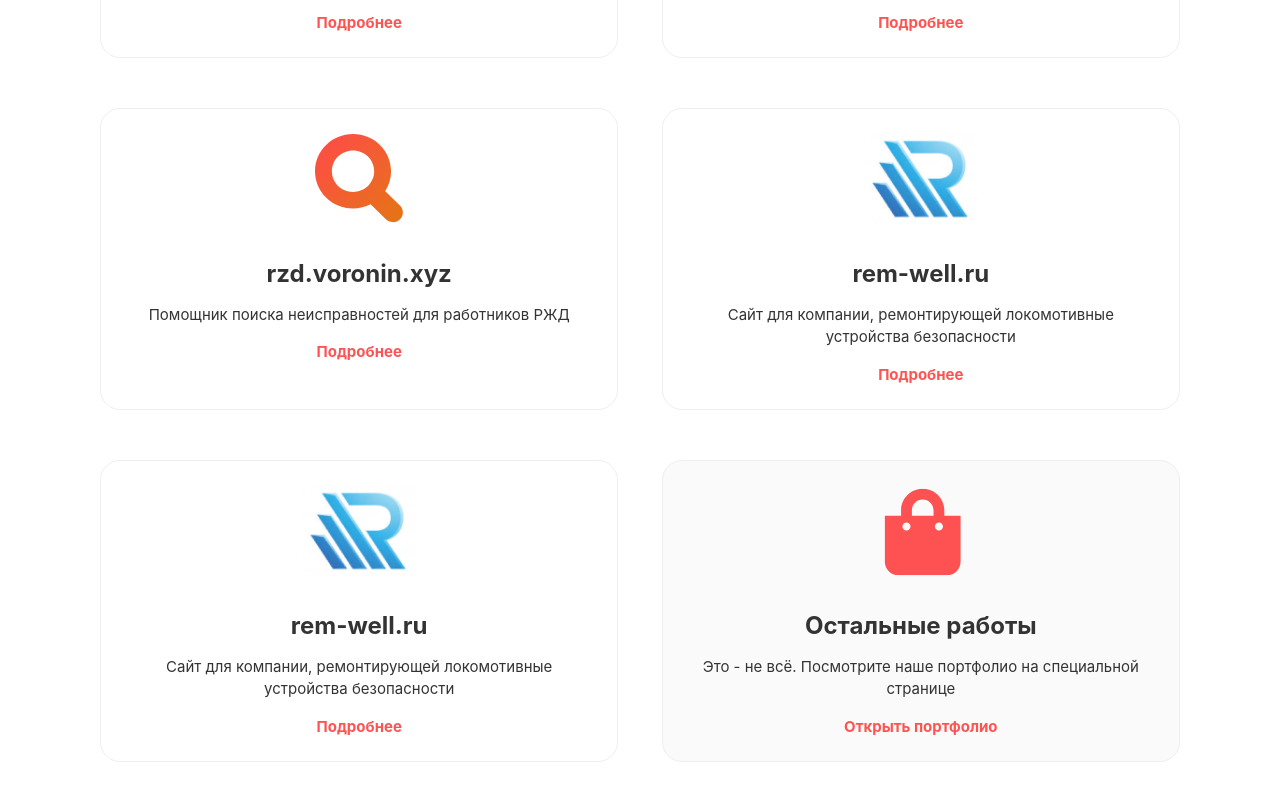
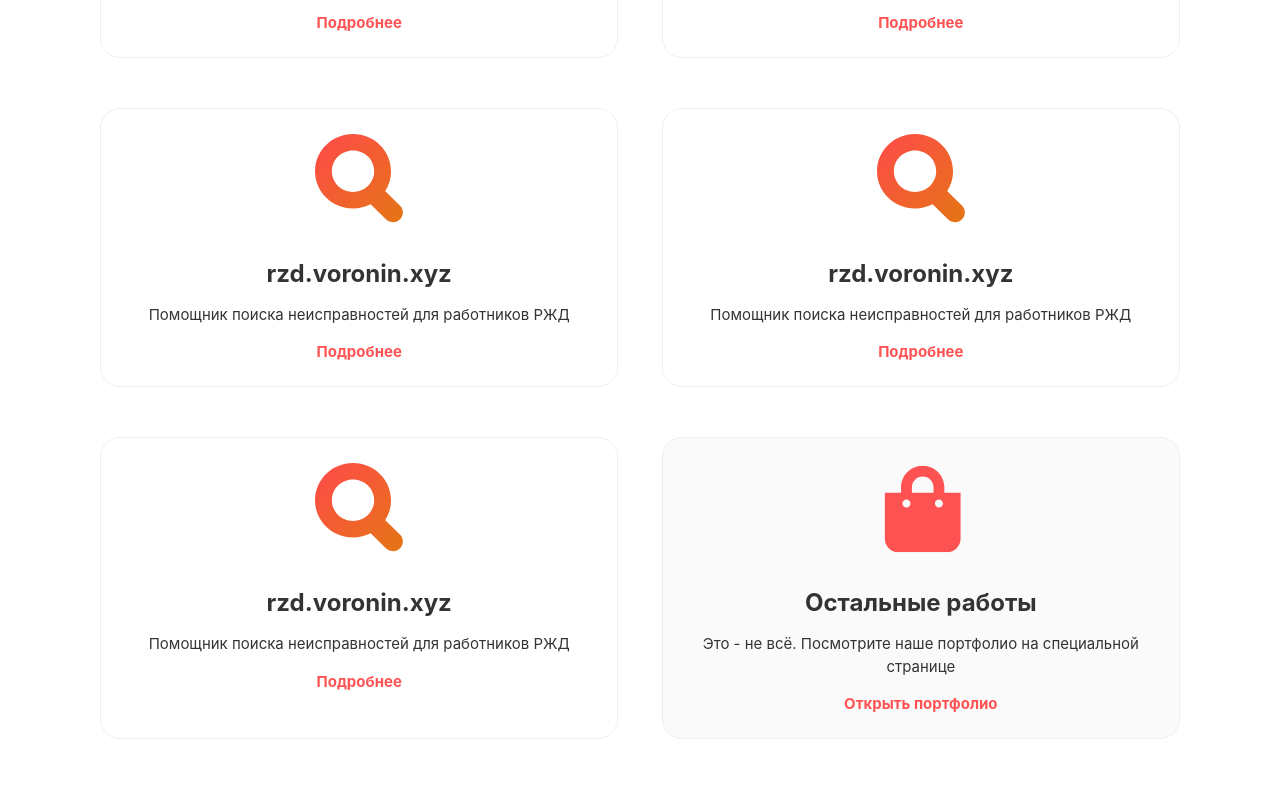
Before and after one commit to catlense/catlense-redesign, a Next.js app: page / in a window 1280 px wide. Shown: the part 1910-2710 px from the top of the page. Built offline with nearby package versions, Linux system fonts and the light colour scheme.

Commit message:
Detail page portfolio

```diff
--- /dev/null
+++ b/components/Portfolio/portfolio.module.scss
@@ -0,0 +1,56 @@
+.portfolio {
+  display: flex;
+  margin-top: 60px;
+  @media(max-width: 740px) {
+    flex-direction: column;
+  }
+  .leftSidebar {
+    padding: 25px;
+    border-radius: 20px;
+    background-color: #f9f9f9;
+    max-width: calc(320px - 50px);
+    width: calc(100% - 50px);
+    position: sticky;
+    top: 10px;
+    @media(max-width: 425px) {
+      max-width: calc(100% - 50px);
+    }
+    img {
+      width: 100%;
+      border-radius: 15px;
+    }
+    h2 {
+      font-weight: 500;
+      margin-bottom: 15px;
+    }
+    a {
+      color: #777;
+    }
+    button {
+      width: 100%;
+      height: 50px;
+      border-radius: 15px;
+      border: none;
+      font-size: 16px;
+      margin-top: 5px;
+      color: white;
+    }
+  }
+  .portfolioContent {
+    margin-left: 25px;
+    @media(max-width: 740px) {
+      margin-left: 0;
+      margin-top: 25px;
+    }
+    h1 {
+      margin: 0;
+      color: #333;
+      font-size: 28px;
+    }
+    .description {
+      font-style: italic;
+      margin-bottom: 10px;
+      margin-top: 10px;
+    }
+  }
+}
--- a/components/portfolio.data.ts
+++ b/components/portfolio.data.ts
@@ -9,7 +9,9 @@
     img: RemwellLogo.src,
     link: 'remwell',
     specColor: '#2295FF',
-    subTitle: 'Ремвелл'
+    subTitle: 'Ремвелл',
+    customer: {href: 'mailto:office@rem-well.ru', text: 'office@rem-well.ru', name: 'Артём Пашнин'},
+    text: 'Какое-то описание проекта, подробно расписывающее что к чему...'
   },
   {
     title: 'gpm-centr.ru',
@@ -17,7 +19,9 @@
     img: GPMLogo.src,
     link: 'gpm-centr',
     specColor: '#38D35B',
-    subTitle: 'ГПМ-Центр'
+    subTitle: 'ГПМ-Центр',
+    customer: {href: 'https://t.me/k_n_y_a_z_e_f_f', text: '@k_n_y_a_z_e_f_f', name: 'Алексей Князев'},
+    text: 'Какое-то описание проекта, подробно расписывающее что к чему...'
   },
   {
     title: 'rzd.voronin.xyz',
@@ -25,22 +29,28 @@
     img: RZDLogo.src,
     link: 'rzd',
     specColor: '#000',
-    subTitle: 'Помощник поиска неисправностей'
+    subTitle: 'Помощник поиска неисправностей',
+    customer: {href: 'mailto:e_voronin@mail.ru', text: 'e_voronin@mail.ru', name: 'Евгений Воронин'},
+    text: 'Какое-то описание проекта, подробно расписывающее что к чему...'
   },
   {
-    title: 'rem-well.ru',
-    description: 'Сайт для компании, ремонтирующей локомотивные устройства безопасности',
-    img: RemwellLogo.src,
-    link: 'remwell',
-    specColor: '#2295FF',
-    subTitle: 'Ремвелл'
+    title: 'rzd.voronin.xyz',
+    description: 'Помощник поиска неисправностей для работников РЖД',
+    img: RZDLogo.src,
+    link: 'rzd',
+    specColor: '#000',
+    subTitle: 'Помощник поиска неисправностей',
+    customer: {href: 'mailto:e_voronin@mail.ru', text: 'e_voronin@mail.ru'},
+    text: 'Какое-то описание проекта, подробно расписывающее что к чему...'
   },
   {
-    title: 'rem-well.ru',
-    description: 'Сайт для компании, ремонтирующей локомотивные устройства безопасности',
-    img: RemwellLogo.src,
-    link: 'remwell',
-    specColor: '#2295FF',
-    subTitle: 'Ремвелл'
+    title: 'rzd.voronin.xyz',
+    description: 'Помощник поиска неисправностей для работников РЖД',
+    img: RZDLogo.src,
+    link: 'rzd',
+    specColor: '#000',
+    subTitle: 'Помощник поиска неисправностей',
+    customer: {href: 'mailto:e_voronin@mail.ru', text: 'e_voronin@mail.ru'},
+    text: 'Какое-то описание проекта, подробно расписывающее что к чему...'
   },
 ]
```
Also changed, not shown: components/Portfolio/Content.tsx (added, +13 -0 lines), components/Portfolio/leftSideBar.tsx (added, +17 -0 lines), pages/portfolio/[link].tsx (+7 -1 lines).
